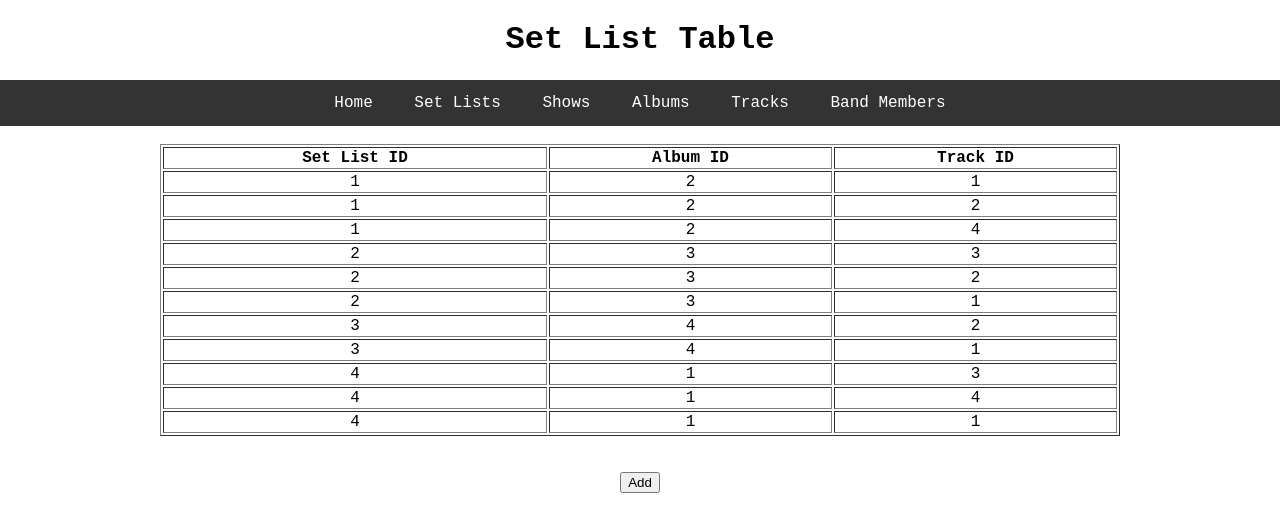
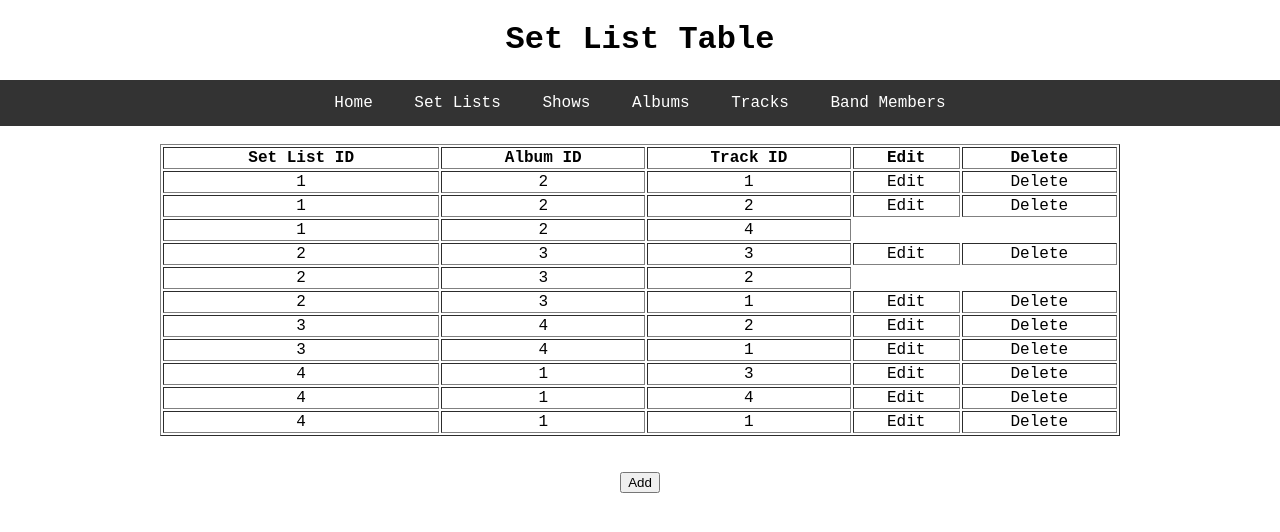
Before and after one commit to susiebeep/Introduction-to-Databases, a Flask app: page /set_list in a window 1280 px wide. Shown: the top 532 px of the page. Run offline with Flask 2, Linux system fonts and the light colour scheme.

Commit message:
Add files via upload
Added edit/delete columns to tables

```diff
--- a/templates/set_list.html
+++ b/templates/set_list.html
@@ -22,16 +22,22 @@
     <th>Set List ID</th>
     <th>Album ID</th>
     <th>Track ID</th>
+    <th>Edit</th>
+    <th>Delete</th>
   </tr>
   <tr>
     <td>1</td>
     <td>2</td>
     <td>1</td>
+    <td>Edit</td>
+    <td>Delete</td>
   </tr>
   <tr>
     <td>1</td>
     <td>2</td>
     <td>2</td>
+    <td>Edit</td>
+    <td>Delete</td>
 
   </tr>
   <tr>
@@ -43,6 +49,8 @@
     <td>2</td>
     <td>3</td>
     <td>3</td>
+    <td>Edit</td>
+    <td>Delete</td>
   </tr>
    <tr>
     <td>2</td>
@@ -53,31 +61,43 @@
     <td>2</td>
     <td>3</td>
     <td>1</td>
+    <td>Edit</td>
+    <td>Delete</td>
   </tr>
   <tr>
     <td>3</td>
     <td>4</td>
     <td>2</td>
+    <td>Edit</td>
+    <td>Delete</td>
   </tr>
    <tr>
     <td>3</td>
     <td>4</td>
     <td>1</td>
+    <td>Edit</td>
+    <td>Delete</td>
   </tr>
    <tr>
     <td>4</td>
     <td>1</td>
     <td>3</td>
+    <td>Edit</td>
+    <td>Delete</td>
   </tr>
      <tr>
     <td>4</td>
     <td>1</td>
     <td>4</td>
+    <td>Edit</td>
+    <td>Delete</td>
   </tr>
    <tr>
     <td>4</td>
     <td>1</td>
     <td>1</td>
+    <td>Edit</td>
+    <td>Delete</td>
   </tr>
 </table>
 <br>
```
Also changed, not shown: templates/album.html (+10 -1 lines), templates/members.html (+15 -5 lines), templates/shows.html (+10 -1 lines), templates/track.html (+15 -5 lines).
